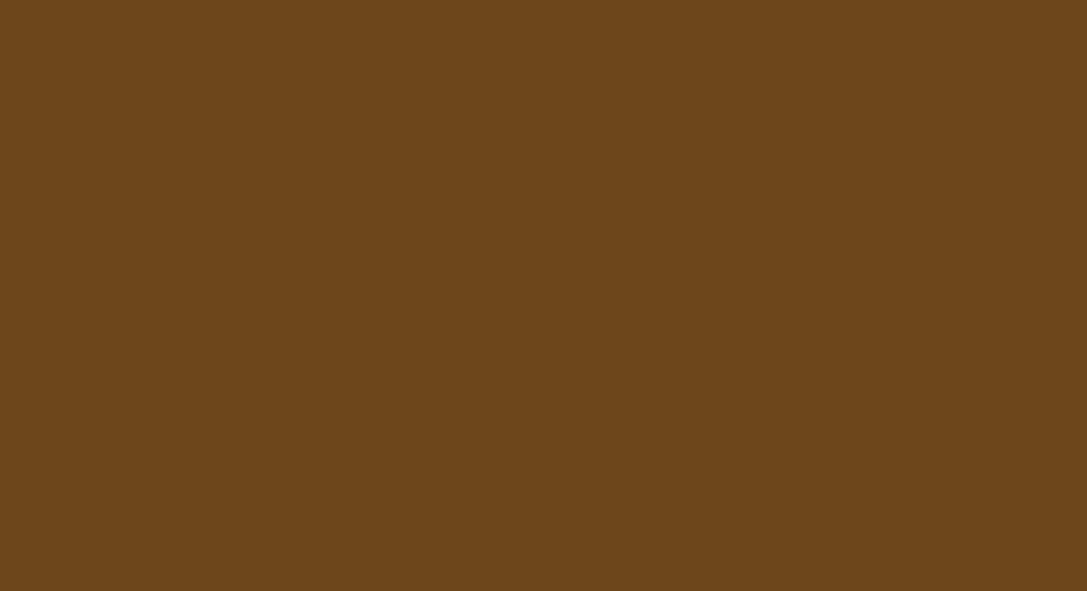
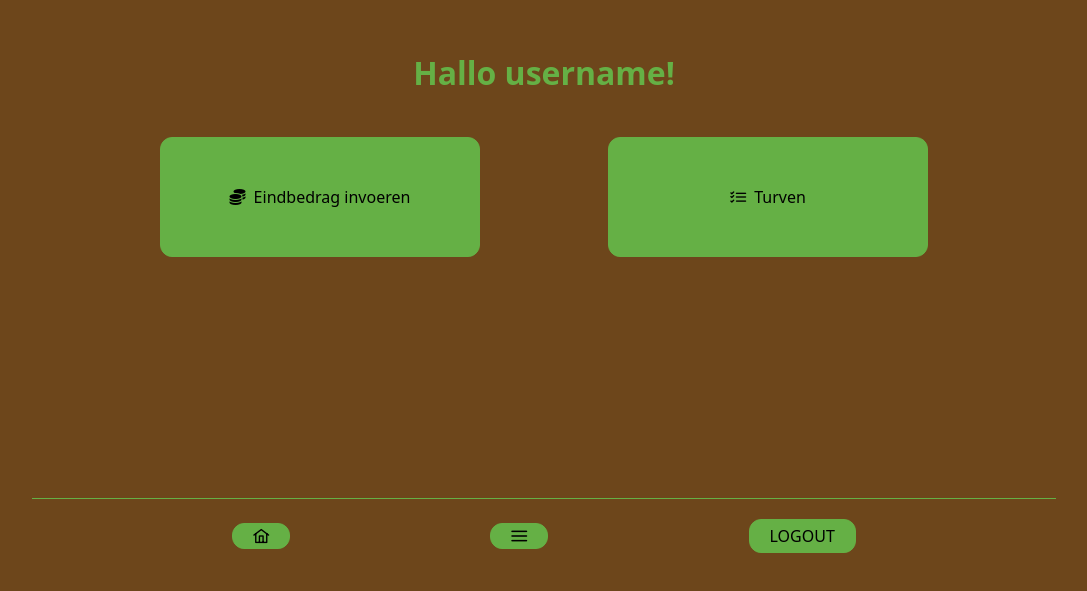
Before and after one commit to S-D-V-A-S-M-V-V-I-C-T-S-S-BAGGER/BAGGER-Vue, a Vue app: page /turf-choice in a window 1280 px wide. Before the commit this address had no page. Shown: the part 207-798 px from the top of the page, without its empty margins (96-1183 px from the left). Built offline with nearby package versions, Linux system fonts and the light colour scheme.

Commit message:
feat(turf-choice): #19 Added the turf choice page and the total amount page

```diff
--- a/index.html
+++ b/index.html
@@ -4,6 +4,7 @@
     <meta charset="UTF-8">
     <link rel="icon" href="/favicon.ico">
     <meta name="viewport" content="width=device-width, initial-scale=1.0">
+    <script src="https://kit.fontawesome.com/2a6128e7b4.js" crossorigin="anonymous"></script>
     <title>BAGGER</title>
   </head>
   <body>
--- a/src/components/BaggerFooter.vue
+++ b/src/components/BaggerFooter.vue
@@ -14,7 +14,7 @@ const router = useRouter()
     <BaggerButton @click="() => router.push('/sitemap')">
       <i class="pi pi-bars"></i>
     </BaggerButton>
-    <BaggerButton>LOGOUT</BaggerButton>
+    <BaggerButton >LOGOUT</BaggerButton>
   </div>
 </template>
 
--- a/src/router/index.ts
+++ b/src/router/index.ts
@@ -6,6 +6,8 @@ import Turf from '@/views/Turf.vue'
 import Occasions from '@/views/Occasions.vue'
 import BafkosView from '@/views/BafkosView.vue'
 import TurfCheckView from '@/views/TurfCheckView.vue'
+import TurfChoiceView from '@/views/TurfChoiceView.vue'
+import TurfTotalView from '@/views/TurfTotalView.vue'
 
 const router = createRouter({
   history: createWebHistory(import.meta.env.BASE_URL),
@@ -26,6 +28,11 @@ const router = createRouter({
       component: Quotes,
     },
     {
+      path: '/turf-choice',
+      name: 'turf-choice',
+      component: TurfChoiceView,
+    },
+    {
       path: '/turf',
       name: 'turf',
       component: Turf,
@@ -41,6 +48,11 @@ const router = createRouter({
       component: TurfCheckView
     },
     {
+      path: '/turf-total',
+      name: 'turf-total',
+      component: TurfTotalView,
+    },
+    {
       path: '/bafkos',
       name: 'bafkos',
       component: BafkosView,
--- a/src/views/Menu.vue
+++ b/src/views/Menu.vue
@@ -16,7 +16,7 @@
                           md:grid md:grid-cols-3 md:grid-rows-3 md:gap-5">
     <h1 class="md:col-start-1 md:col-span-3 md:row-start-1 md:justify-self-center">Links</h1>
     <BaggerButton icon="pi pi-home" @click="() => router.push('/')">Home/Smoelenboek</BaggerButton>
-    <BaggerButton icon="pi pi-money-bill" @click="() => router.push('/turf')">Turflijst</BaggerButton>
+    <BaggerButton icon="pi pi-money-bill" @click="() => router.push('/turf-choice')">Turflijst</BaggerButton>
     <BaggerButton icon="pi pi-comments" @click="() => router.push('/quotes')">Quotes</BaggerButton>
     <BaggerButton icon="pi pi-receipt">Declaratie indienen</BaggerButton>
     <BaggerButton icon="pi pi-calendar">Activiteiten planning</BaggerButton>
--- /dev/null
+++ b/src/views/TurfChoiceView.vue
@@ -0,0 +1,29 @@
+<script setup lang="ts">
+
+import BaggerButton from '@/components/BaggerButton.vue'
+import { useRouter } from 'vue-router'
+import { ref } from 'vue'
+import BaggerFooter from '@/components/BaggerFooter.vue'
+
+const router = useRouter()
+
+const username = ref('username')
+</script>
+
+<template>
+  <div id="wrapper" class="flex flex-col items-center justify-center h-[90vh] gap-y-10">
+    <h1>Hallo {{ username }}!</h1>
+    <div id="buttons" class="flex flex-col items-center justify-around w-[70vw] gap-y-15 md:flex-row">
+      <BaggerButton icon="fa-solid fa-coins" @click="() => router.push('/turf-total')" customStyling="w-full h-[15vh] md:w-[25vw]">Eindbedrag invoeren</BaggerButton>
+      <BaggerButton icon="pi pi-list-check" @click="() => router.push('/turf')" customStyling="w-full h-[15vh] md:w-[25vw]">Turven</BaggerButton>
+    </div>
+  </div>
+
+  <div id="footer" class="flex flex-col items-center w-full fixed bottom-0 pb-[5vh]">
+    <BaggerFooter />
+  </div>
+</template>
+
+<style scoped>
+
+</style>
--- /dev/null
+++ b/src/views/TurfTotalView.vue
@@ -0,0 +1,33 @@
+<script setup lang="ts">
+
+import BaggerButton from '@/components/BaggerButton.vue'
+import BaggerInput from '@/components/BaggerInput.vue'
+import BaggerFooter from '@/components/BaggerFooter.vue'
+
+
+</script>
+
+<template>
+  <div id="wrapper" class="flex flex-col items-center justify-center h-[90vh]">
+    <div id="page-items" class="flex flex-col items-center justify-center gap-y-10">
+      <BaggerButton icon="pi pi-sync" customStyling="w-[70vw] md:w-[40vw]">Reset</BaggerButton>
+
+      <BaggerInput
+      type="number"
+      value=""
+      customStyling="w-[60vw] md:w-[30vw]"
+      placeholder="0.00"
+      />
+
+      <BaggerButton icon="fa-solid fa-arrow-right-to-bracket" customStyling="w-[70vw] md:w-[40vw]">Stuur Op!</BaggerButton>
+    </div>
+  </div>
+
+  <div id="footer" class="flex flex-col items-center w-full fixed bottom-0 pb-[5vh]">
+    <BaggerFooter />
+  </div>
+</template>
+
+<style scoped>
+
+</style>
```
